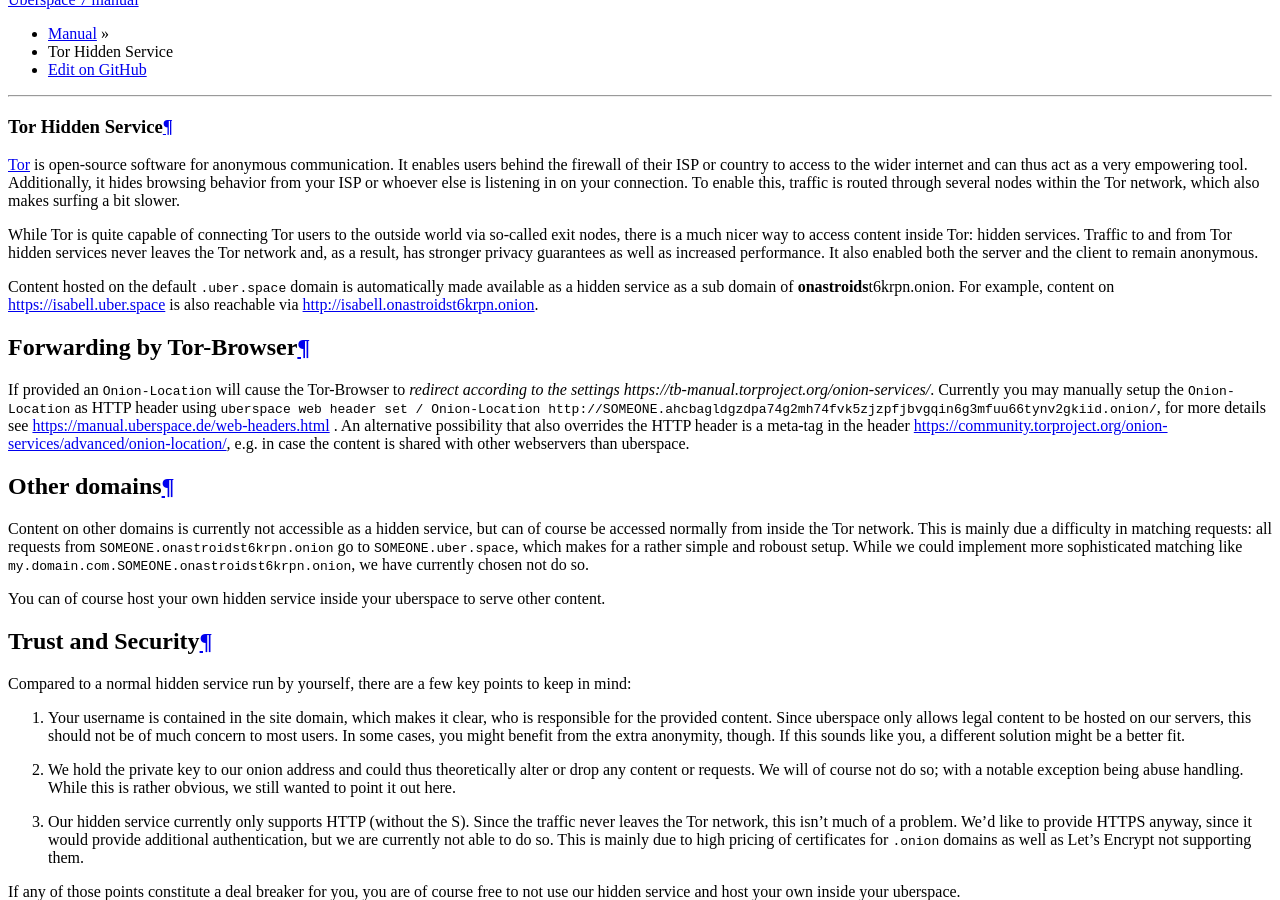
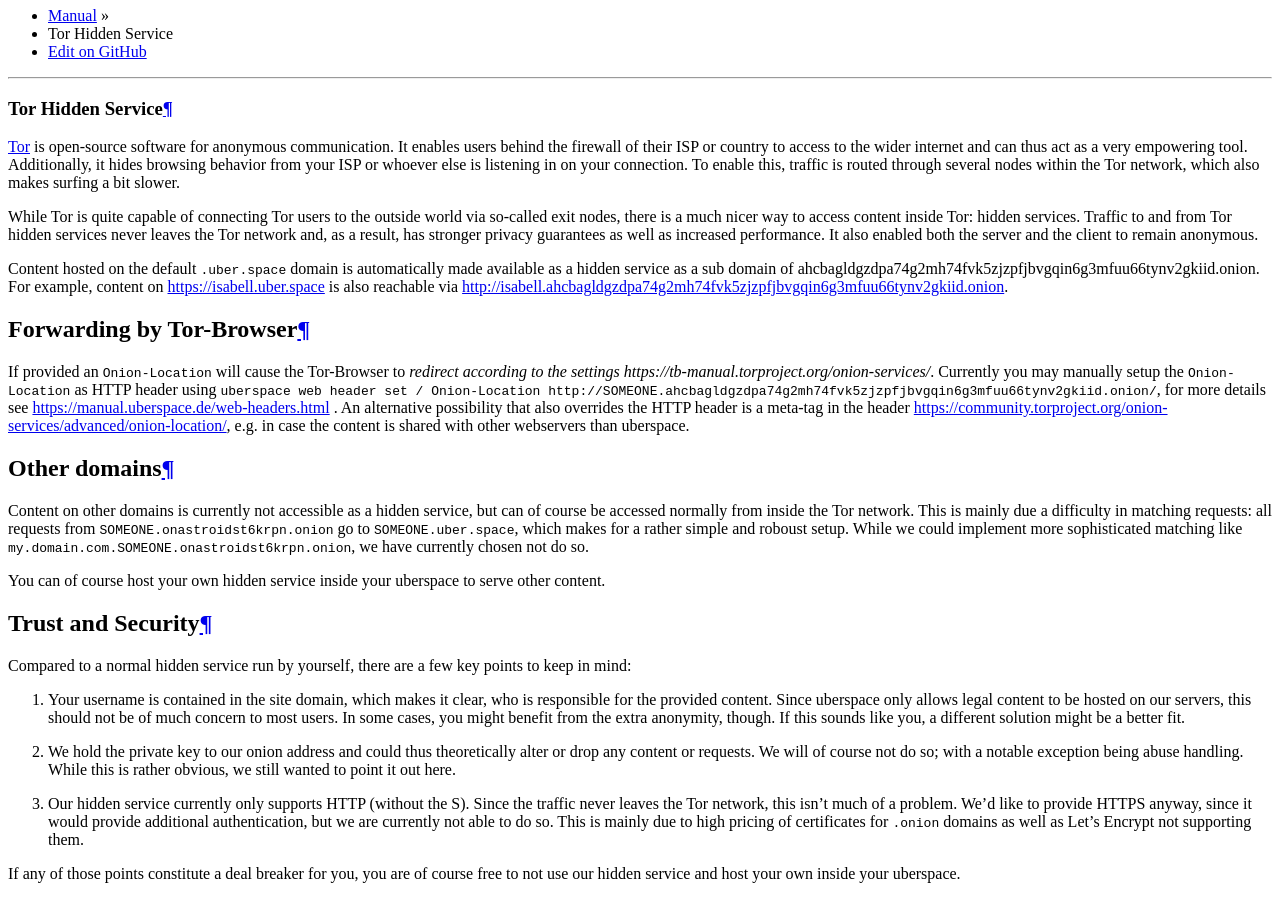
Before and after one commit to Uberspace/manual, a Sphinx documentation site: the page built from source/web-tor.rst, in a window 1280 px wide and 900 px high, scrolled down 1874 px. Built offline with Sphinx 7.4.7 and the Read the Docs theme 2.0.0, drawn with Linux system fonts in a browser that asks for light colours; some of the changed text lies outside the part shown.

Commit message:
[tor] remove obsolete v2 onion address

```diff
--- a/source/web-tor.rst
+++ b/source/web-tor.rst
@@ -18,9 +18,9 @@
 performance. It also enabled both the server and the client to remain anonymous.
 
 Content hosted on the default ``.uber.space`` domain is automatically made
-available as a hidden service as a sub domain of **onastroids**\ t6krpn.onion.
+available as a hidden service as a sub domain of ahcbagldgzdpa74g2mh74fvk5zjzpfjbvgqin6g3mfuu66tynv2gkiid.onion.
 For example, content on https://isabell.uber.space is also reachable via
-http://isabell.onastroidst6krpn.onion.
+http://isabell.ahcbagldgzdpa74g2mh74fvk5zjzpfjbvgqin6g3mfuu66tynv2gkiid.onion.
 
 Forwarding by Tor-Browser
 =========================
```
Also changed, not shown: other parts of source/web-tor.rst (+2 -10 lines).
